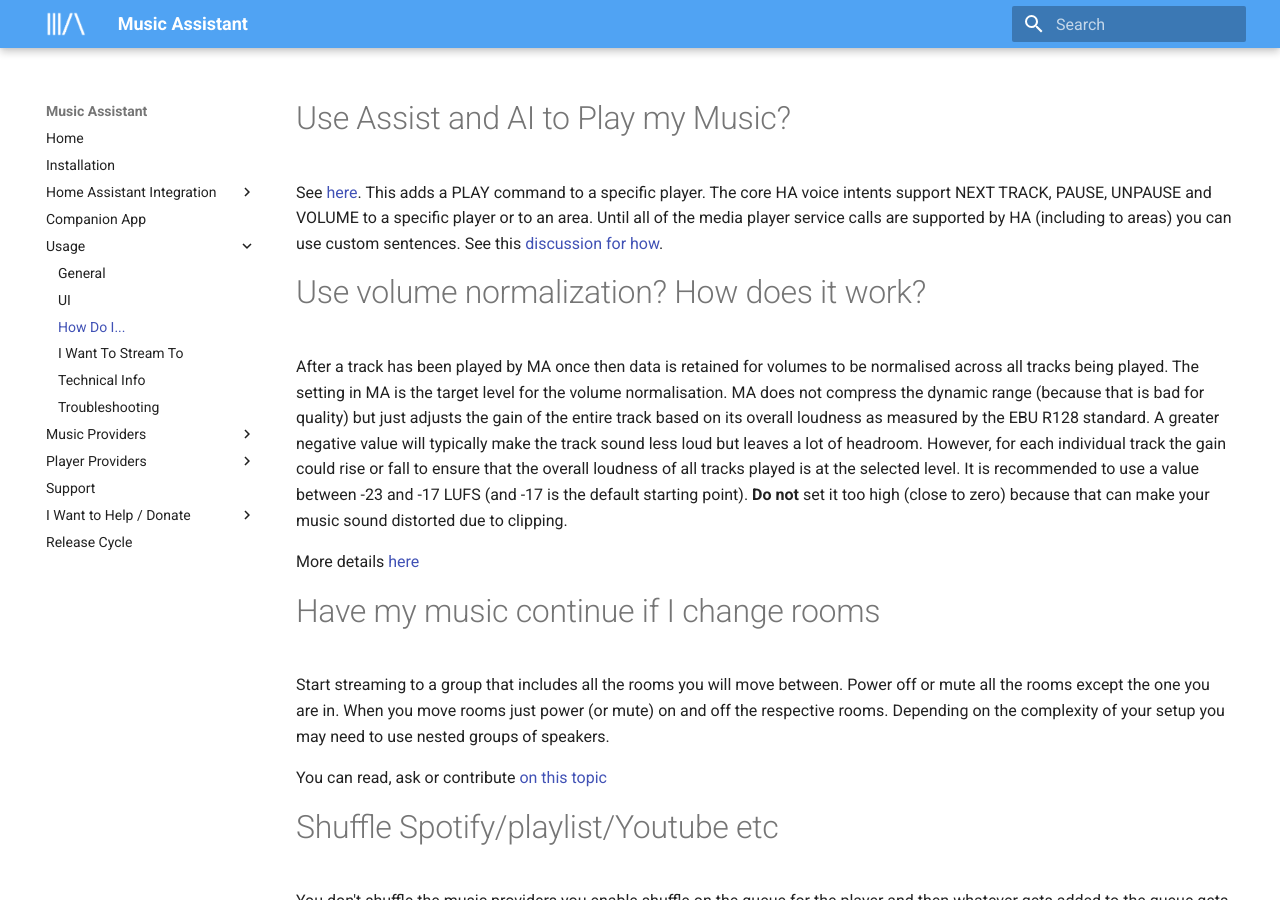
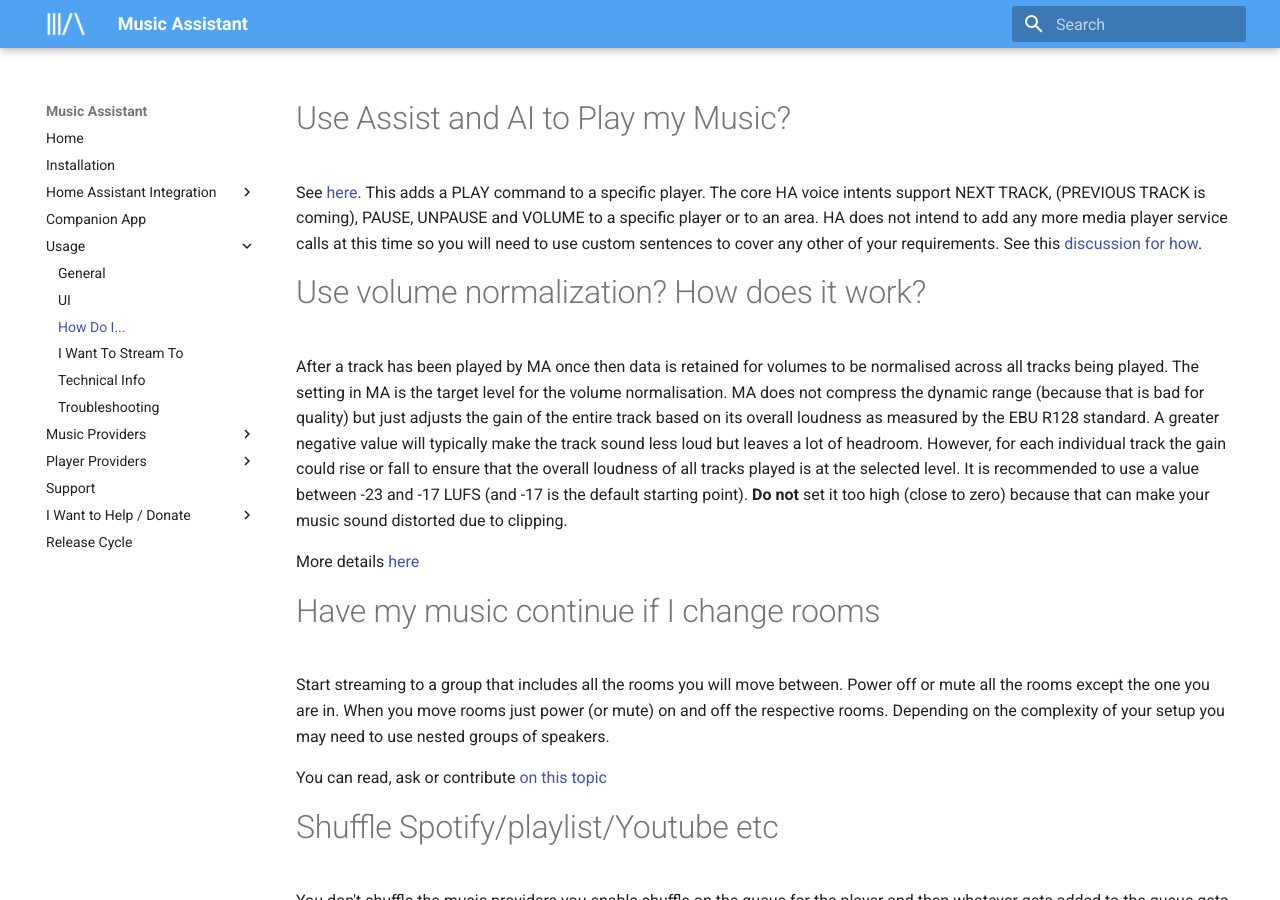
Before and after one commit to pwbriggs/music-assistant.github.io, an MkDocs documentation site: the page built from docs/faq/how-to.md, in a window 1280 px wide and 900 px high. Built offline with MkDocs 1.6.1 and Material for MkDocs 9.7.7, drawn with Linux system fonts in a browser that asks for light colours.

Commit message:
Clarify HA media player service calls situation

```diff
--- a/docs/faq/how-to.md
+++ b/docs/faq/how-to.md
@@ -5,7 +5,7 @@
 
 # Use Assist and AI to Play my Music?
 
-See [here](../integration/installation.md#openai-features). This adds a PLAY command to a specific player. The core HA voice intents support NEXT TRACK, PAUSE, UNPAUSE and VOLUME to a specific player or to an area. Until all of the media player service calls are supported by HA (including to areas) you can use custom sentences. See this [discussion for how](https://github.com/orgs/music-assistant/discussions/2176).
+See [here](../integration/installation.md#openai-features). This adds a PLAY command to a specific player. The core HA voice intents support NEXT TRACK, (PREVIOUS TRACK is coming), PAUSE, UNPAUSE and VOLUME to a specific player or to an area. HA does not intend to add any more media player service calls at this time so you will need to use custom sentences to cover any other of your requirements. See this [discussion for how](https://github.com/orgs/music-assistant/discussions/2176).
 
 # Use volume normalization? How does it work?
 
```
